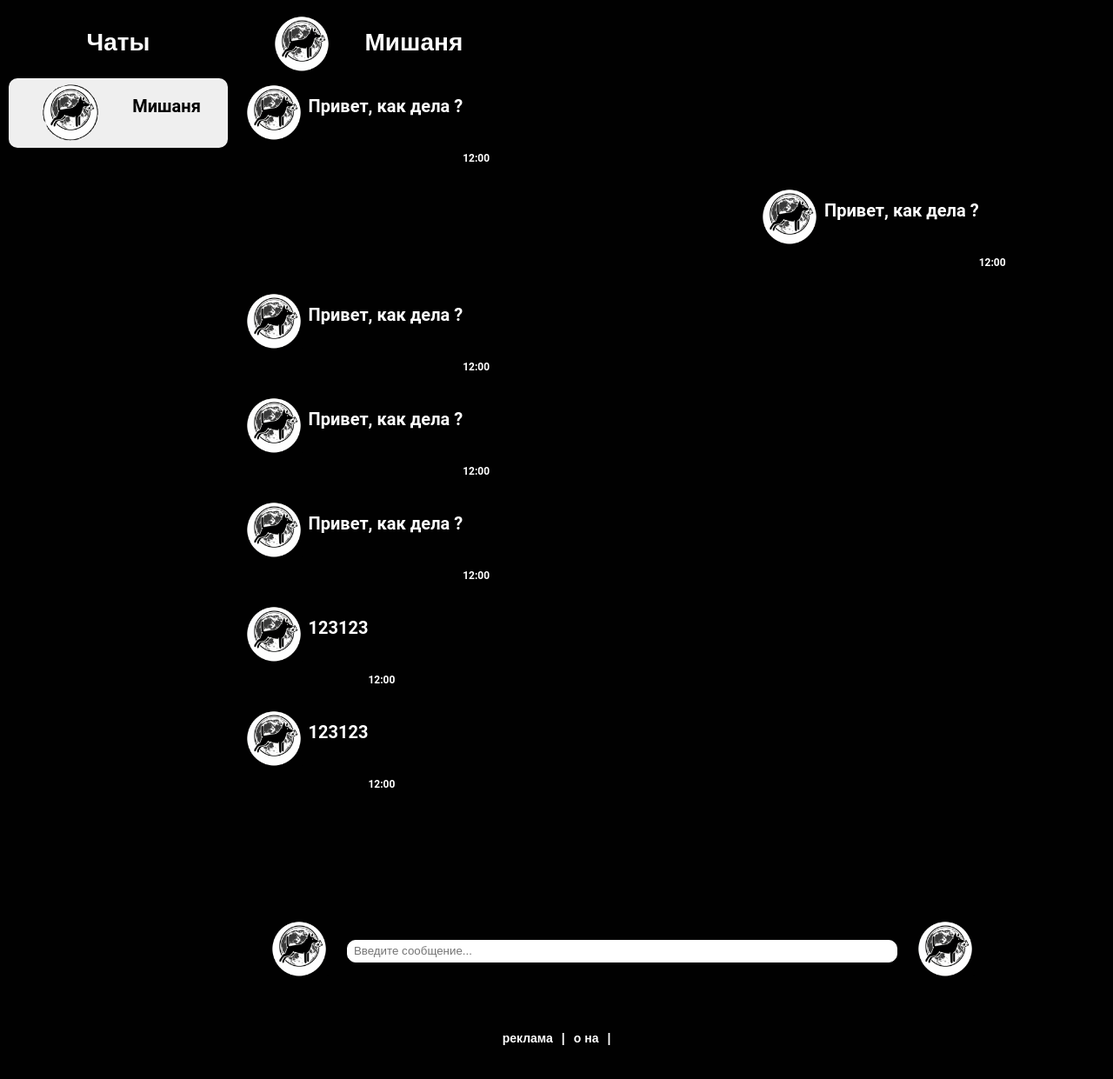
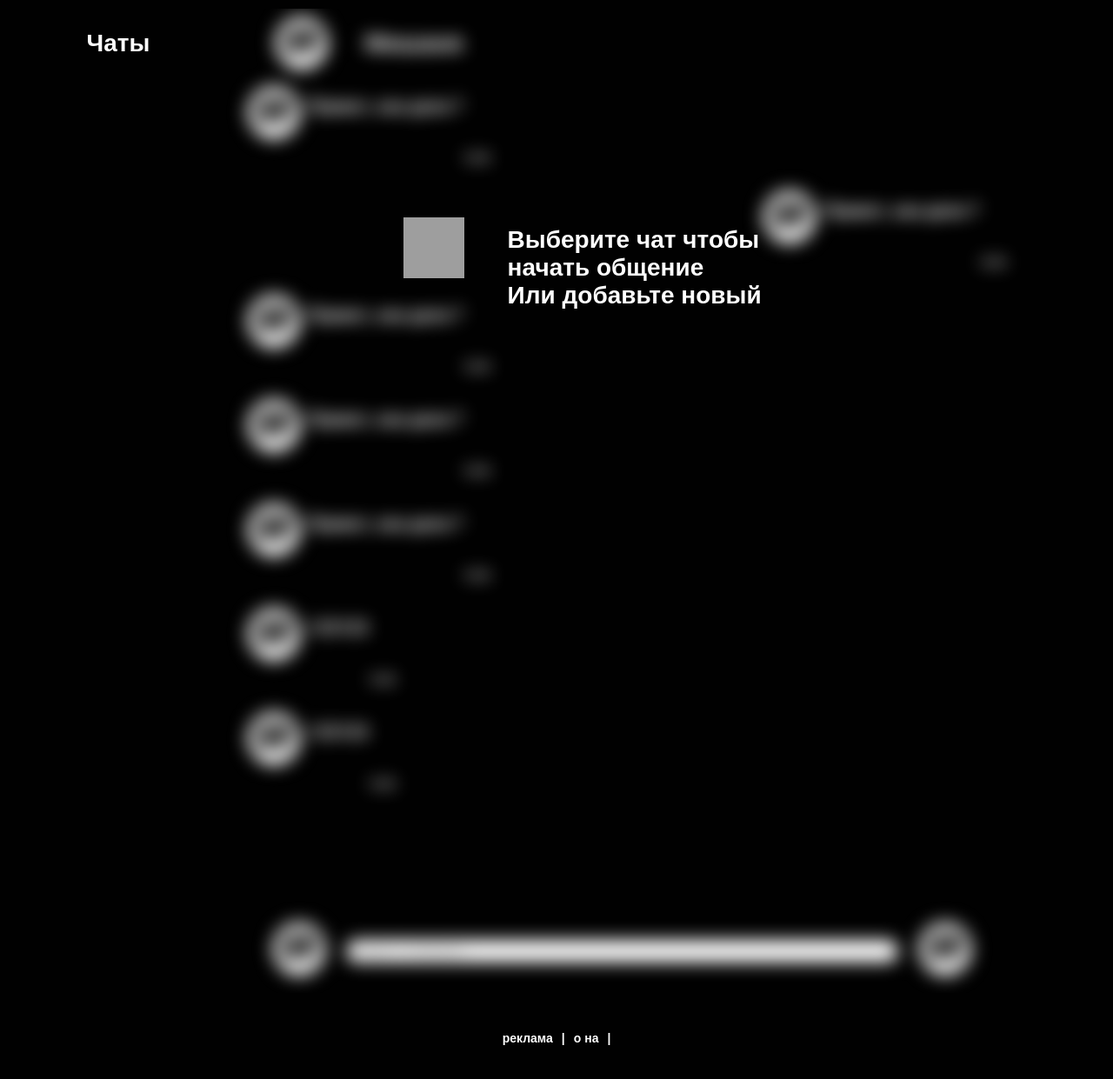
Before and after one commit to Shirokov-Mikhail/Volchat-Super-Security-Messenger, a Flask app: page / in a window 1280 px wide. Shown: the top 1241 px of the page at 87% size. Run offline with Flask 3, Linux system fonts and the light colour scheme; the visitor is signed in with stand-in values (Sample User, id 1); some libraries are stand-ins or nearby versions; some web fonts are replaced; grey boxes are pictures that could not be loaded.

Commit message:
basic system for rendering user chats

```diff
--- a/main.py
+++ b/main.py
@@ -8,31 +8,67 @@
 app.config["MYSQL_USER"] = "root"
 app.config["MYSQL_PASSWORD"] = ""
 app.config["MYSQL_DB"] = "volchat"
-app.config['SECRET_KEY'] = "GooglePassword"
+app.config['SECRET_KEY'] = "Volchatus45Naperdatus7211"
+app.secret_key = 'Volchatus45Naperdatus7211'
+app.config['SESSION_COOKIE_HTTPONLY'] = True
+
+app.config['SESSION_COOKIE_SECURE'] = False # отключить при https
+
+app.config['SESSION_COOKIE_SAMESITE'] = 'Strict'
+
+
 mysql = MySQL(app)
-socketio = SocketIO(app)
+socketio = SocketIO(app, cors_allowed_origins="*")
 
 @app.route('/')
 def index():
     if 'auth' not in session:
         session['auth'] = False
-        session['user_id'] = -1
+        session['id'] = -1
     if not session['auth']:
-        db = DB(mysql)
-        print(db.add_messages(7, 'Hello world', 4))
         return render_template('index.html')
-    return render_template('pages/chats.html')
+    return render_template('pages/chats.html', id=session['id'])
+
+@socketio.on('connect')
+def handle_connect():
+    try:
+        data = {
+            "status": 200,
+            "clients": [],
+            'error': None
+        }
+        if not session.get('auth'):
+            data['status'] = 401
+            socketio.emit('start-session', data)
+        else:
+            db = DB(mysql)
+            data['clients'] = db.view_chats_id(session['id'])
+            socketio.emit('start-session', data)
+
+    except Exception as e:
+        data = {
+            "status": 500,
+            "clients": [],
+            'error': e
+        }
+        socketio.emit('start-session', data)
 
 
-socketio.on('start-session')
-def user_session(user_id):
+
+@socketio.on('start-session')
+def user_session(data):
+    print("Получено событие start-session:", data)
+    user_id = data.get('user_id')
     db = DB(mysql)
     all_chats = db.view_chats_id(user_id)
-    emit(all_chats)
+    socketio.emit('start-session', {'greeting': 'Hello from Python Flask!'})
 
-socketio.on('load-messages')
-def user_load_messages(user_id, chat_id):
+@socketio.on('load-messages')
+def user_load_messages(data):
+    user_id = data.get('user_id')
+    chat_id = data.get('chat_id')
     db = DB(mysql)
+
 
 
 @app.route('/auth')
@@ -44,10 +80,12 @@
     db = DB(mysql)
     login = request.form.get('email')
     password = request.form.get('password')
-    print()
+
     if '@' in login and db.auth(password, mail=login):
         session['auth'] = True
         session['id'] = db.id
+        session["auth"] = True
+        print('auth ', session['auth'])
         return redirect('/')
     elif '+' in login and db.auth(password, tel=login):
         session['auth'] = True
@@ -78,9 +116,5 @@
         return redirect(url_for('auth'))
     return render_template('/pages/registration.html', login_error='none')
 
-@socketio.on('connect')
-def chat_connect():
-    pass
-
 if __name__ == '__main__':
-    app.run(port=8080, host='127.0.0.1')
+    socketio.run(app, debug=True, allow_unsafe_werkzeug=True)
--- a/static/css/style.css
+++ b/static/css/style.css
@@ -279,20 +279,51 @@
     overflow-y: auto; /* Включаем прокрутку только для чатов */
 }
 .right-panel{
+
     width: 70%;
     display: flex;
     flex-direction: column;
     margin-left: 1%;
     margin-right: 9%;
+    filter: blur(10px);
     height: 100%; /* Занимает всю высоту main */
+
+
 }
+.absolut-messages{
 
+    width: 60%;
+    position: absolute;
+    top: 20%;
+    right: 5%;
+    left: 35%;
+    color: white;
+    filter: blur(0) !important;
+    div{
+        display: flex;
+        width: 100%;
+        column-gap: 50px;
+        align-items: center;
+        img{
+
+            width: 70px;
+            height: 70px;
+        }
+    }
+
+}
+.white{
+    color: white;
+    height: 50px;
+    width: 40%;
+}
 .chat-panel-element{
     display: flex;
     justify-content: space-evenly;
     height: 80px;
     width: 100%;
     background-color: transparent;
+    align-items: center;
     margin: 10px;
     img{
         height: 100%;
@@ -331,6 +362,7 @@
     }
 }
 .chats-list {
+
     display: flex;
     flex-direction: column;
     width: 100%;
--- a/static/js/main.js
+++ b/static/js/main.js
@@ -0,0 +1,78 @@
+const contacts = document.getElementById("contacts");
+const username = document.getElementById("name");
+const messages_list = document.getElementById("messages-list");
+const send_button = document.getElementById("send-button");
+const send_message = document.getElementById("send-message");
+const start_panel = document.getElementById("start-panel");
+const main_chat_panel = document.getElementById("chat-panel");
+
+let chats = []
+const socket = io("http://127.0.0.1:5000");
+socket.on('start-session', function(data) {
+    contacts.textContent = ''
+    contacts.innerHTML = '<div class="chat-panel-element">\n' +
+        '      <h2 class="title">Чаты</h2>\n' +
+        '    </div>'
+    console.log("Message from server:", data);
+    console.log(data['clients']);
+    for (let key in data['clients']) {
+        chats.push(data['clients'][key]);
+        console.log(data['clients'][key]);
+        contacts.innerHTML += `<button onclick="openChat(${data['clients'][key][0]}, ${key})" class="chat-panel-element">
+      <p class="text">${data['clients'][key][1]}</p> </button>`;
+    }
+    contacts.innerHTML += `<button class="chat-panel-element" id="new-chat-btn">
+      <p class="text">Новый чат +</p>
+    </button>`
+});
+function updateCertificate(){
+    socket.emit('needUpdateCertificate', {
+        oldCertificate: 'adasd',
+        time: new Date().toISOString(),
+    });
+}
+
+function loadChat(chat_id) {
+    socket.emit('load-chat', {
+
+                                chat_id: chat_id});
+
+}
+
+
+function openChat(all_id, id) {
+    console.log(all_id, id);
+    start_panel.style.display = "none";
+    main_chat_panel.style.filter = "none";
+    main_chat_panel.style.pointerEvents = 'auto'
+    contacts.textContent = ''
+    contacts.innerHTML = '<div class="chat-panel-element">\n' +
+        '      <h2 class="title">Чаты</h2>\n' +
+        '    </div>'
+    for (let key in chats) {
+        console.log(id, key)
+        if (Number(key) === Number(id)) {
+            contacts.innerHTML += `<button onclick="openChat(${chats[key][0]}, ${key})" class="chat-panel-element active-chat">
+      <p class="text">${chats[key][1]}</p> </button>`;
+        }
+        else {
+            contacts.innerHTML += `<button onclick="openChat(${chats[key][0]}, ${key})" class="chat-panel-element">
+      <p class="text">${chats[key][1]}</p> </button>`;
+        }
+    }
+    contacts.innerHTML += `<button class="chat-panel-element" id="new-chat-btn">
+      <p class="text">Новый чат +</p>
+    </button>`
+
+}
+function clearMessages(){
+
+}
+document.addEventListener("keydown", (event) => {
+    switch (event.code) {
+        case 'Escape':
+            clearMessages()
+            break
+
+    }
+})
--- a/templates/pages/chats.html
+++ b/templates/pages/chats.html
@@ -5,31 +5,30 @@
   <meta name="viewport" content="width=device-width, initial-scale=1.0">
   <link rel="stylesheet" href="../../static/css/style.css">
   <title>VolChat - Кайфовый мессенджер</title>
-  <script src="../../static/js/main.js"></script>
+  <script src="https://cdnjs.cloudflare.com/ajax/libs/socket.io/4.7.2/socket.io.js"></script>
+
+
 
 </head>
 <body>
 <main class="anim">
-  <div class="chats-panel">
+  <div class="chats-panel" id="contacts">
     <div class="chat-panel-element">
       <h2 class="title">Чаты</h2>
     </div>
-    <button class="chat-panel-element active-chat">
-      <img alt="Волчат" src="../../static/image/logo.png">
-      <p class="text">Мишаня</p>
-    </button>
+<!--    active-chat-->
 
   </div>
-  <div class="right-panel">
+  <div class="right-panel" id="chat-panel" >
     <div class="chat-title-panel">
       <button class="chat-panel-element">
         <img src="../../static/image/logo.png" alt="Волчат">
-        <h2 class="title">Мишаня</h2>
+        <h2 class="title" id="name">Мишаня</h2>
 
       </button>
     </div>
-    <div class="chats-list">
-      <div class="messages">
+    <div class="chats-list" id="messages-list">
+      <div class="messages" id="messages">
         <div class="message left">
           <img class="message-img" src="../../static/image/logo.png" alt="Волчат">
           <div class="message-content">
@@ -85,9 +84,15 @@
         <button><img class="send-img" src="../../static/image/logo.png"></button>
         <div class="files-send-panel">
         </div>
-        <input type="text" placeholder="Введите сообщение...">
-        <button class=""><img class="send-img" src="../../static/image/logo.png"></button>
+        <input type="text" id="send-message" placeholder="Введите сообщение...">
+        <button class="" id="send-button"><img class="send-img" src="../../static/image/logo.png"></button>
       </div>
+    </div>
+  </div>
+  <div class="right-panel absolut-messages" id="start-panel">
+    <div>
+      <img src="../../static/image/hand-white.png" alt="Рука указывает влево">
+      <h2 class="title white"> Выберите чат чтобы начать общение <br> Или добавьте новый</h2>
     </div>
   </div>
 </main>
@@ -97,5 +102,7 @@
   <p class="link">|</p>
   {% endfor %}
 </footer>
+<script src="../../static/js/main.js"></script>
+
 </body>
 </html>
```
Also changed, not shown: functions/db.py (line endings or trailing spaces).
